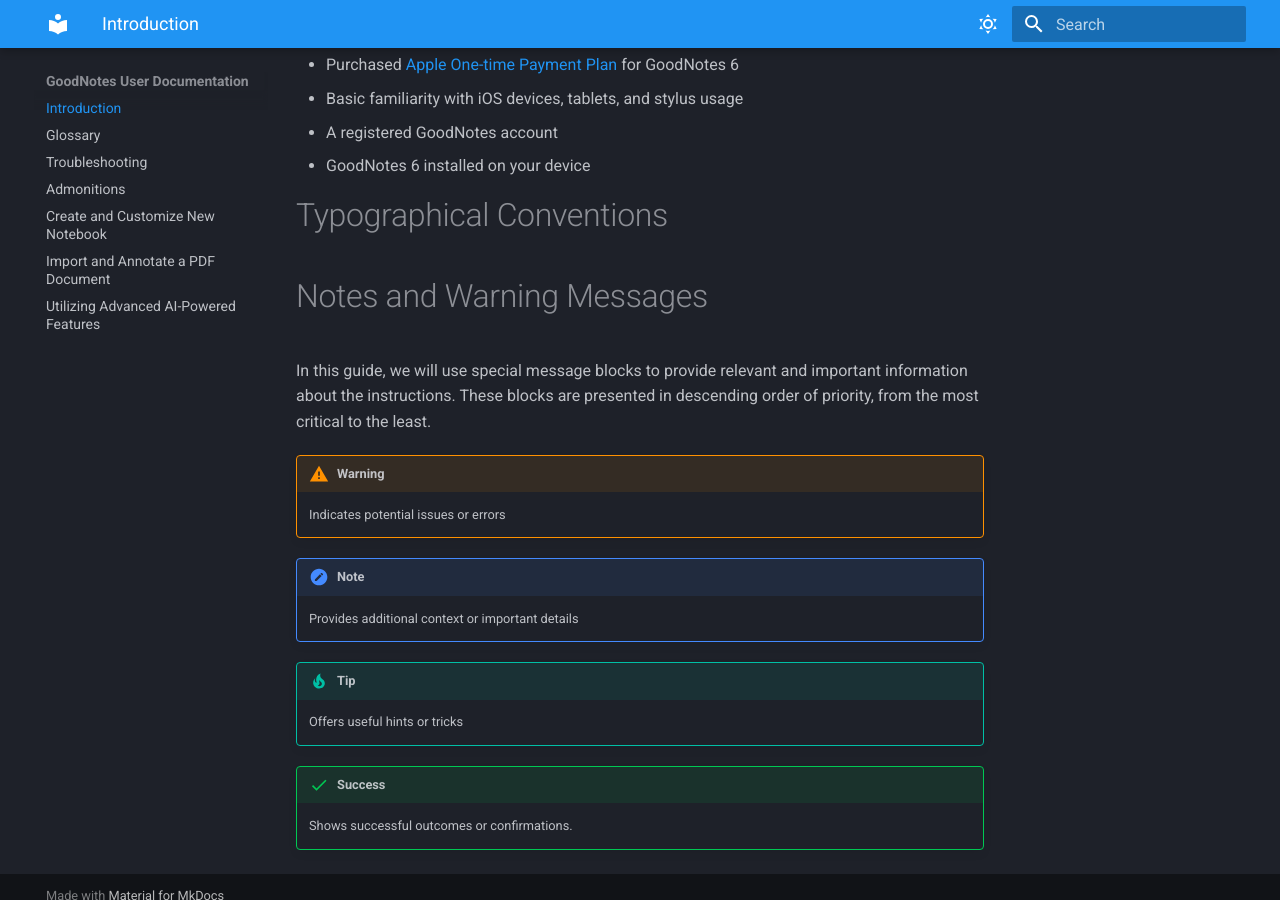
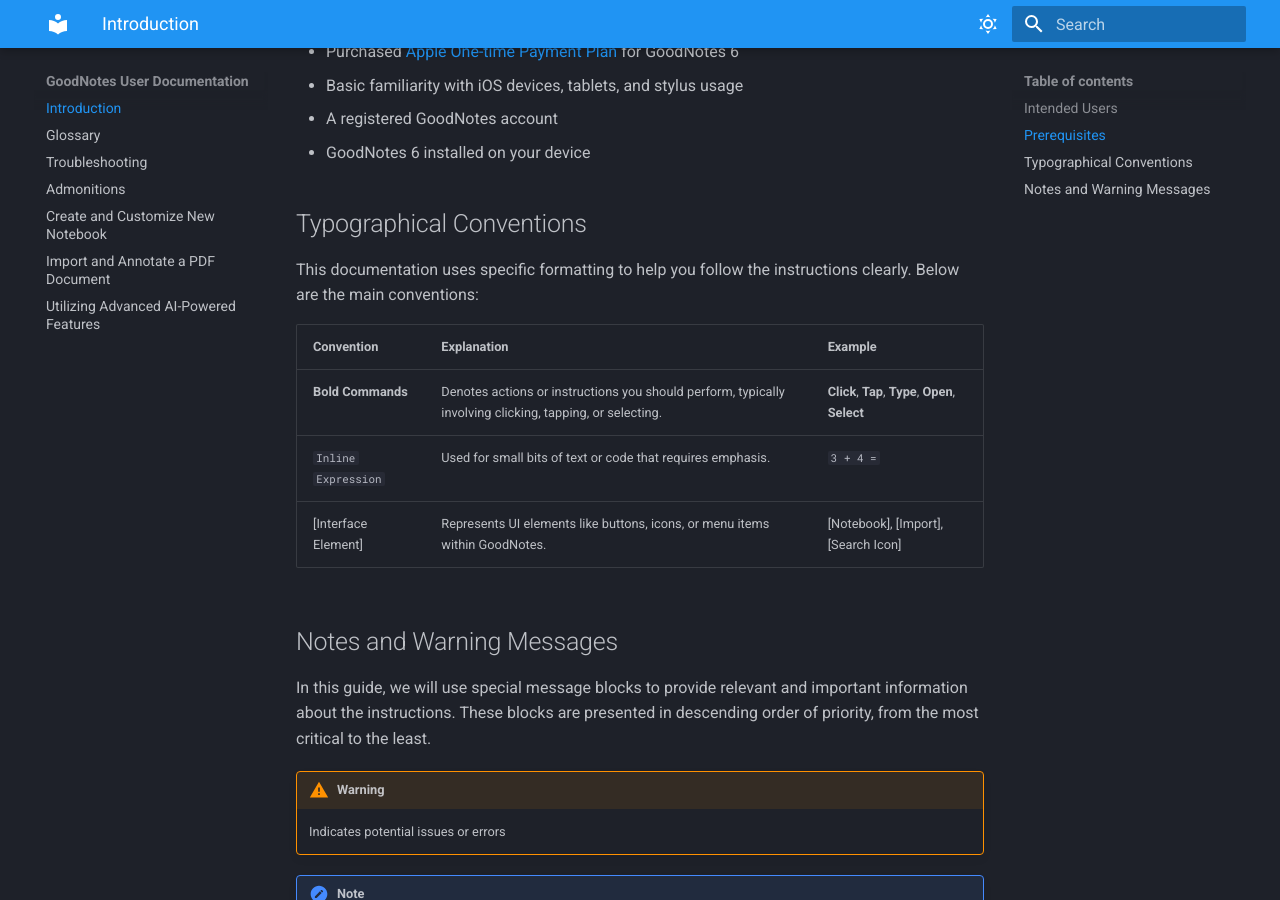
Before and after one commit to hmjkim/goodnotes-user-documentation, an MkDocs documentation site: the page built from docs/index.md, in a window 1280 px wide and 900 px high, scrolled down 676 px. Built offline with MkDocs 1.6.1 and Material for MkDocs 9.7.7, drawn with Linux system fonts in a browser that asks for light colours.

Commit message:
Add typographical conventions

```diff
--- a/docs/index.md
+++ b/docs/index.md
@@ -5,14 +5,14 @@
 For additional information, please visit the [GoodNotes 6 website](https://support.goodnotes.com/hc/en-us/articles/7353710958991-Get-started-with-Goodnotes-6).
 
 
-# Intended Users
+## Intended Users
 
 This documentation is designed for the following users:
 
 - Students, professionals, or anyone wanting to take notes digitally
 - Users who primarily use macOS devices
 
-# Prerequisites
+## Prerequisites
 
 This documentation assumes you have the following:
 
@@ -23,9 +23,17 @@
 - A registered GoodNotes account
 - GoodNotes 6 installed on your device
 
-# Typographical Conventions
+## Typographical Conventions
 
-# Notes and Warning Messages
+This documentation uses specific formatting to help you follow the instructions clearly. Below are the main conventions:
+
+| Convention   | Explanation  | Example   |
+| -------------| ------------ | --------- |
+| **Bold Commands** | Denotes actions or instructions you should perform, typically involving clicking, tapping, or selecting.     | **Click**, **Tap**, **Type**, **Open**, **Select**  |
+| `Inline Expression` | Used for small bits of text or code that requires emphasis. | `3 + 4 =` |
+| [Interface Element] | Represents UI elements like buttons, icons, or menu items within GoodNotes. | [Notebook], [Import], [Search Icon] |
+
+## Notes and Warning Messages
 
 In this guide, we will use special message blocks to provide relevant and important information about the instructions. These blocks are presented in descending order of priority, from the most critical to the least.
 
```
